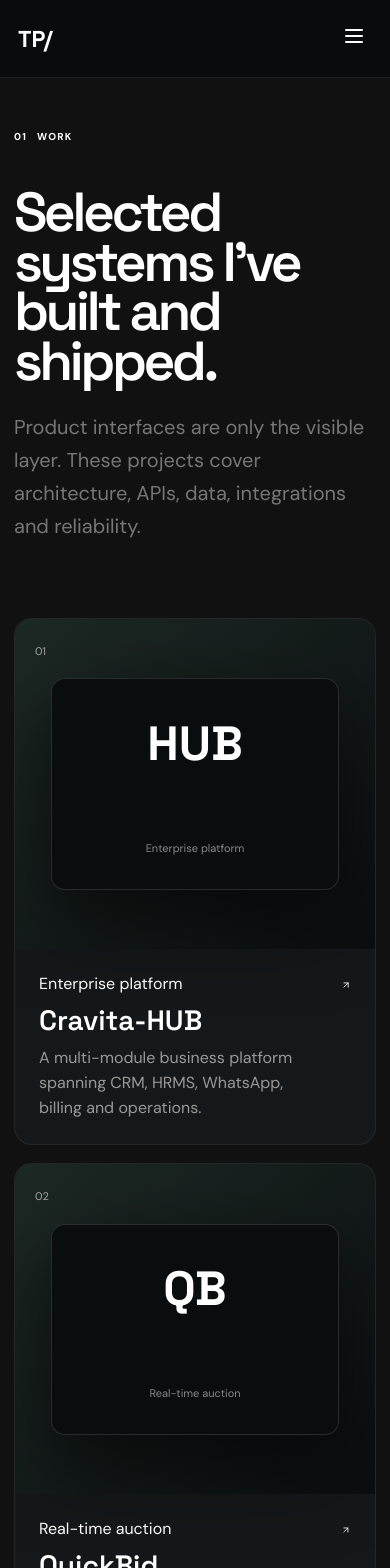
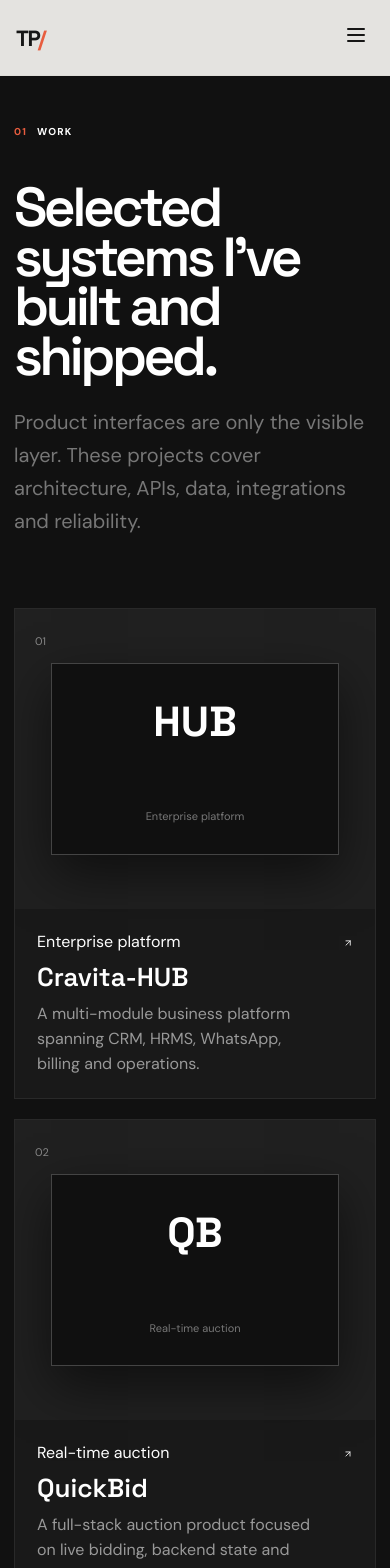
Before and after one commit to tushar0945/tushar.patil, a React (Vite) app: page /work in a window 390 px wide. Shown: the top 1568 px of the page. Built offline with nearby package versions, Linux system fonts and the light colour scheme.

Commit message:
refactor: replace editorial theme with minimal responsive styling

```diff
--- a/src/styles/globals.css
+++ b/src/styles/globals.css
@@ -1,40 +1,161 @@
 @import url('https://fonts.googleapis.com/css2?family=DM+Sans:wght@400;500;600;700&family=Space+Grotesk:wght@500;600;700&display=swap');
 @import './tokens.css';
-*{box-sizing:border-box}html{scroll-behavior:smooth}body{margin:0;background:var(--black);font-family:'DM Sans',sans-serif;color:#fff}a{text-decoration:none;color:inherit}button{font:inherit}
-.container{width:min(calc(100% - 64px),var(--container));margin:auto}
-.navbar{height:78px;position:fixed;inset:0 0 auto;z-index:50;padding:0 32px;display:flex;align-items:center;background:#090b0dcc;backdrop-filter:blur(16px);border-bottom:1px solid #ffffff12}.navbar__brand{font:700 23px 'Space Grotesk';margin-right:auto}.navbar__brand span{color:var(--orange)}.navbar__links{display:flex;gap:32px;margin-right:35px}.navbar__links a{font-size:14px;color:#aaa}.navbar__links a.active,.navbar__links a:hover{color:#fff}.navbar__cta{background:var(--orange);color:#111;padding:11px 16px;border-radius:99px;font-weight:700;font-size:13px}.navbar__menu{display:none}.navbar__mobile{display:none}
 
-.hero{min-height:100svh;padding:112px 0 24px;background:#eee9df;color:#111;position:relative;overflow:hidden}
-.hero-grid{position:absolute;inset:0;opacity:.35;background:linear-gradient(#1112 1px,transparent 1px),linear-gradient(90deg,#1112 1px,transparent 1px);background-size:110px 110px;mask-image:linear-gradient(to bottom,#000 70%,transparent)}
-.hero-orange-panel{position:absolute;right:0;top:0;width:42%;height:100%;background:var(--orange);clip-path:polygon(15% 0,100% 0,100% 100%,0 100%);z-index:0}
-.hero-inner{position:relative;min-height:calc(100svh - 136px);display:flex;flex-direction:column;z-index:1}
-.hero-topline{display:grid;grid-template-columns:1fr 2fr 1fr;padding-bottom:14px;border-bottom:1px solid #1113;font:700 10px 'Space Grotesk';letter-spacing:.15em}.hero-topline span:nth-child(2){text-align:center}.hero-topline span:last-child{text-align:right}
-.hero-topline i{font-style:normal;color:var(--orange);margin:0 7px}
-.hero-stage{flex:1;display:grid;grid-template-columns:1.06fr .94fr;align-items:center;gap:40px;padding:40px 0 24px}
-.hero-copy{position:relative;z-index:4}.hero-intro{font-size:clamp(19px,2vw,26px);line-height:1.1;max-width:430px;margin:0 0 22px}
-.hero h1{font:700 clamp(88px,13.2vw,184px)/.7 'Space Grotesk';letter-spacing:-.095em;margin:0}.hero h1 span,.hero h1 em{display:block;font-style:normal}.hero h1 em{color:#fff;text-shadow:8px 8px 0 #111}
-.hero-description{margin-top:35px;max-width:430px}.hero-description>span{font:700 11px 'Space Grotesk';letter-spacing:.18em}.hero-description p{font-size:15px;line-height:1.5;margin:10px 0 0;max-width:400px}
-.hero-actions{display:flex;gap:10px;margin-top:23px}.hero-cta{display:inline-flex;align-items:center;gap:8px;background:#111;color:#fff;padding:13px 17px;font-weight:700}.hero-cta:hover{background:var(--orange);color:#111}.hero-github{display:inline-flex;align-items:center;gap:8px;border:1px solid #1115;padding:13px 16px;font-weight:700}.hero-github:hover{border-color:#111;background:#111;color:#fff}
-.hero-visual{position:relative;height:min(70vh,660px);min-height:510px;display:flex;align-items:center;justify-content:center;z-index:2}
-.portrait-shadow{position:absolute;width:min(73%,390px);height:92%;background:#111;transform:translate(28px,28px) rotate(-3deg)}
-.portrait-frame{width:min(73%,390px);height:92%;position:relative;overflow:hidden;background:#222;border:2px solid #111;transform:rotate(3deg);box-shadow:0 0 0 1px #fff3}.portrait-frame img{width:100%;height:100%;object-fit:cover;object-position:center top;display:block;filter:grayscale(100%) contrast(1.08)}.portrait-overlay{position:absolute;inset:0;background:linear-gradient(145deg,transparent 35%,#ff4b173d 100%);mix-blend-mode:screen}.portrait-meta{position:absolute;left:14px;right:14px;bottom:13px;display:flex;align-items:end;justify-content:space-between;color:#fff}.portrait-meta span{font:700 9px 'Space Grotesk';border:1px solid #fff8;padding:6px 8px}.portrait-meta strong{font:700 16px/.88 'Space Grotesk';text-align:right}
-.hero-badge{position:absolute;right:2%;top:16%;background:#111;color:#fff;padding:15px 17px;min-width:145px;transform:rotate(-5deg);box-shadow:7px 7px 0 #fff}.hero-badge span{display:block;color:var(--orange);font:700 9px 'Space Grotesk';letter-spacing:.18em;margin-bottom:7px}.hero-badge strong{display:block;font:700 21px/.86 'Space Grotesk'}.hero-badge small{display:block;margin-top:10px;font:700 7px 'Space Grotesk';letter-spacing:.08em;color:#aaa}
-.hero-product-card{position:absolute;left:0;bottom:5%;width:190px;background:#f4f0e8;border:2px solid #111;padding:14px 15px;transform:rotate(-4deg);box-shadow:8px 8px 0 #111;color:#111}.hero-product-card span{font:700 8px 'Space Grotesk';color:var(--orange);letter-spacing:.15em}.hero-product-card strong{display:block;font:700 25px/.82 'Space Grotesk';letter-spacing:-.06em;margin:9px 0}.hero-product-card small{font:700 7px 'Space Grotesk';letter-spacing:.08em}.hero-product-card svg{position:absolute;right:12px;bottom:12px}
-.hero-bottom{display:flex;justify-content:space-between;border-top:1px solid #1113;padding-top:11px;font:700 9px 'Space Grotesk';letter-spacing:.14em}
-.section{padding:120px 0}.dark{background:var(--black);color:#fff}.cream{background:var(--cream);color:var(--ink)}.light{background:var(--paper);color:var(--ink)}
-.section-head{display:flex;justify-content:space-between;align-items:end;margin-bottom:55px}.section-head p{max-width:350px;color:#888}.section-label{display:flex;gap:10px;font-size:10px;font-weight:700;letter-spacing:.12em;text-transform:uppercase}.section-label span:first-child{color:var(--orange)}
-.project-grid{display:grid;grid-template-columns:1.2fr 1fr;gap:18px}.project-card{background:#15181a;border:1px solid #ffffff10;border-radius:18px;overflow:hidden;transition:.4s}.project-card:hover{transform:translateY(-7px);border-color:#ffffff30}.project-card__visual{height:300px;background:linear-gradient(135deg,#1d2925,#0b0e0f);padding:20px;position:relative}.project-card--featured .project-card__visual{height:500px;background:linear-gradient(135deg,#24513f,#0e211a)}.project-card__visual>span{color:#aaa;font-size:11px}.project-card__mock{position:absolute;inset:18% 10%;border:1px solid #ffffff20;border-radius:14px;background:#0a0d0e;display:grid;place-items:center;box-shadow:0 30px 80px #0009}.project-card__mock b{font:700 48px 'Space Grotesk'}.project-card__mock i{font-style:normal;color:#888;font-size:11px}.project-card__body{padding:24px;display:flex;justify-content:space-between;gap:20px}.project-card__body h3{font:600 28px 'Space Grotesk';margin:8px 0}.project-card__body p{color:#999;line-height:1.55;margin:0}.text-link{display:inline-block;margin-top:35px;font-weight:700}.dark-text{color:var(--ink)}
-.experience-list{max-width:1050px}.experience-row{display:grid;grid-template-columns:180px 1fr;gap:50px;padding:35px 0;border-top:1px solid var(--line)}.experience-row time{font-size:10px;font-weight:700;color:#777}.experience-row h3{font:600 28px 'Space Grotesk';margin:0 0 5px}.experience-row b{color:var(--orange);font-size:13px}.experience-row p{max-width:700px;line-height:1.65;color:#777}
-.proof{background:#dfe8de;color:#111;padding:110px 0}.proof h2{font:600 clamp(45px,6vw,82px)/.95 'Space Grotesk';letter-spacing:-.06em;max-width:1000px;margin:50px 0 80px}.stats{display:grid;grid-template-columns:repeat(4,1fr);border-top:1px solid #aaa}.stats div{padding:25px 18px;border-right:1px solid #aaa}.stats b{display:block;font:700 25px 'Space Grotesk'}.stats span{color:#777;font-size:12px}
-.two-col{display:grid;grid-template-columns:1fr 1fr;gap:100px}.two-col h2{font:600 clamp(42px,5vw,68px)/1 'Space Grotesk';letter-spacing:-.055em}.two-col p{font-size:19px;line-height:1.65;color:#777;max-width:560px}.contact-band{padding:120px 0;background:#080a0c}.contact-band h2{font:600 clamp(55px,8vw,110px)/.9 'Space Grotesk';letter-spacing:-.065em;max-width:1000px;margin:55px 0}.contact-band a{font-weight:700;border-bottom:1px solid;padding-bottom:7px}
-.page{min-height:100vh;padding:170px 0 120px}.page-intro{margin-bottom:75px}.page-intro h1,.contact-page h1{font:600 clamp(55px,8vw,110px)/.9 'Space Grotesk';letter-spacing:-.065em;max-width:1050px;margin:45px 0 25px}.page-intro p,.contact-page p{max-width:680px;font-size:20px;line-height:1.65;color:#777}.all{grid-template-columns:1fr 1fr}.project-page{background:var(--paper);color:var(--ink);padding-bottom:0}.case-visual{background:var(--black);padding:80px 0}.case-screen{height:540px;border:1px solid #ffffff16;border-radius:20px;background:linear-gradient(135deg,#24513f,#0b0f0d);display:grid;place-items:center;align-content:center;color:#fff}.case-screen strong{font:700 100px 'Space Grotesk';color:#ffffff20}.case-screen span{font:600 42px 'Space Grotesk'}.case-screen small{color:#888}.case-grid{padding:100px 0;display:grid;grid-template-columns:.7fr 1.3fr;gap:120px}.case-grid h2{font:600 30px 'Space Grotesk'}.case-grid p{color:#666;line-height:1.7}.tags{display:flex;flex-wrap:wrap;gap:8px}.tags span{border:1px solid var(--line);border-radius:99px;padding:9px 12px;font-size:12px}.about-grid{padding-top:20px}.contact-page{min-height:100vh;padding:180px 0;background:var(--orange);color:#111}.contact-actions{display:flex;gap:10px;flex-wrap:wrap;margin-top:45px}.contact-actions a{display:flex;align-items:center;gap:9px;background:#111;color:#fff;padding:14px 18px;border-radius:99px}.error{font:700 100px 'Space Grotesk';color:var(--orange)}
+*{box-sizing:border-box}
+html{scroll-behavior:smooth}
+body{margin:0;background:var(--paper);font-family:'DM Sans',sans-serif;color:var(--ink)}
+a{text-decoration:none;color:inherit}
+button{font:inherit}
+img{max-width:100%}
+.container{width:min(calc(100% - 48px),var(--container));margin:auto}
+
+/* Navigation */
+.navbar{height:76px;position:fixed;inset:0 0 auto;z-index:50;padding:0 24px;display:flex;align-items:center;background:rgba(247,246,242,.92);backdrop-filter:blur(12px);border-bottom:1px solid var(--line)}
+.navbar__brand{font:700 22px 'Space Grotesk';letter-spacing:-.06em;margin-right:auto}
+.navbar__brand span{color:var(--accent)}
+.navbar__links{display:flex;gap:30px;margin-right:30px}
+.navbar__links a{font-size:13px;color:#666;transition:color .2s}
+.navbar__links a.active,.navbar__links a:hover{color:var(--ink)}
+.navbar__cta{border:1px solid var(--ink);padding:9px 14px;font-size:13px;font-weight:600}
+.navbar__cta:hover{background:var(--ink);color:#fff}
+.navbar__menu{display:none;margin-left:auto;background:none;border:0;color:var(--ink)}
+.navbar__mobile{display:none}
+
+/* Minimal hero */
+.hero{min-height:100svh;padding:76px 0 0;background:var(--paper);color:var(--ink);position:relative}
+.hero-inner{min-height:calc(100svh - 76px);display:flex;flex-direction:column}
+.hero-topline{display:flex;justify-content:space-between;padding:22px 0;border-bottom:1px solid var(--line);font:600 10px 'Space Grotesk';letter-spacing:.13em;color:#777}
+.hero-topline i{font-style:normal;color:var(--accent);margin:0 7px}
+.hero-stage{flex:1;display:grid;grid-template-columns:minmax(0,1.15fr) minmax(300px,.85fr);align-items:center;gap:80px;padding:72px 0}
+.hero-copy{max-width:760px}
+.hero-intro{font-size:clamp(20px,2.5vw,30px);line-height:1.25;max-width:620px;margin:0 0 34px;color:#333}
+.hero h1{font:700 clamp(74px,10.8vw,142px)/.84 'Space Grotesk';letter-spacing:-.085em;margin:0}
+.hero h1 span,.hero h1 em{display:block;font-style:normal}
+.hero h1 em{color:var(--accent)}
+.hero-description{margin-top:34px;max-width:580px}
+.hero-description>span{font:700 10px 'Space Grotesk';letter-spacing:.17em;color:#777}
+.hero-description p{font-size:16px;line-height:1.55;margin:10px 0 0;color:#444}
+.hero-actions{display:flex;gap:12px;margin-top:28px}
+.hero-cta,.hero-github{display:inline-flex;align-items:center;gap:8px;padding:12px 15px;font-weight:600;font-size:13px}
+.hero-cta{background:var(--ink);color:#fff}
+.hero-cta:hover{background:var(--accent)}
+.hero-github{border:1px solid var(--line)}
+.hero-github:hover{border-color:var(--ink)}
+.hero-visual{position:relative;justify-self:end;width:min(100%,390px)}
+.portrait-frame{position:relative;aspect-ratio:4/5;overflow:hidden;background:#ddd;border:1px solid #ccc}
+.portrait-frame img{width:100%;height:100%;object-fit:cover;object-position:center top;display:block;filter:grayscale(100%)}
+.portrait-overlay{display:none}
+.portrait-meta{position:absolute;left:16px;right:16px;bottom:16px;display:flex;align-items:end;justify-content:space-between;color:#fff}
+.portrait-meta span{font:600 9px 'Space Grotesk';background:rgba(0,0,0,.72);padding:6px 8px}
+.portrait-meta strong{font:700 15px/.9 'Space Grotesk';text-align:right;text-shadow:0 1px 8px #000}
+.portrait-shadow,.hero-badge,.hero-product-card{display:none}
+.hero-bottom{display:flex;justify-content:space-between;border-top:1px solid var(--line);padding:14px 0;font:600 9px 'Space Grotesk';letter-spacing:.13em;color:#777}
+
+/* Sections */
+.section{padding:110px 0}
+.dark{background:var(--black);color:#fff}
+.cream{background:var(--cream);color:var(--ink)}
+.light{background:var(--paper);color:var(--ink)}
+.section-head{display:flex;justify-content:space-between;align-items:end;margin-bottom:45px}
+.section-head p{max-width:380px;color:#777;margin:0}
+.section-label{display:flex;gap:10px;font-size:10px;font-weight:700;letter-spacing:.12em;text-transform:uppercase}
+.section-label span:first-child{color:var(--accent)}
+.project-grid{display:grid;grid-template-columns:1.2fr 1fr;gap:20px}
+.project-card{background:#191919;border:1px solid #292929;border-radius:0;overflow:hidden;transition:transform .3s,border-color .3s}
+.project-card:hover{transform:translateY(-4px);border-color:#444}
+.project-card__visual{height:300px;background:#202020;padding:20px;position:relative}
+.project-card--featured .project-card__visual{height:430px}
+.project-card__visual>span{color:#888;font-size:11px}
+.project-card__mock{position:absolute;inset:18% 10%;border:1px solid #444;background:#101010;display:grid;place-items:center;box-shadow:0 20px 50px #0008}
+.project-card__mock b{font:700 42px 'Space Grotesk'}
+.project-card__mock i{font-style:normal;color:#777;font-size:11px}
+.project-card__body{padding:22px;display:flex;justify-content:space-between;gap:20px}
+.project-card__body h3{font:600 26px 'Space Grotesk';margin:8px 0}
+.project-card__body p{color:#999;line-height:1.55;margin:0}
+.text-link{display:inline-block;margin-top:32px;font-weight:700}
+.dark-text{color:var(--ink)}
+
+.experience-list{max-width:1050px}
+.experience-row{display:grid;grid-template-columns:180px 1fr;gap:50px;padding:35px 0;border-top:1px solid var(--line)}
+.experience-row time{font-size:10px;font-weight:700;color:#777}
+.experience-row h3{font:600 28px 'Space Grotesk';margin:0 0 5px}
+.experience-row b{color:var(--accent);font-size:13px}
+.experience-row p{max-width:700px;line-height:1.65;color:#777}
+
+.proof{background:#e8e7e1;color:var(--ink);padding:105px 0}
+.proof h2{font:600 clamp(42px,5.8vw,76px)/.98 'Space Grotesk';letter-spacing:-.06em;max-width:950px;margin:45px 0 70px}
+.stats{display:grid;grid-template-columns:repeat(4,1fr);border-top:1px solid #c9c8c2}
+.stats div{padding:22px 18px;border-right:1px solid #c9c8c2}
+.stats b{display:block;font:700 24px 'Space Grotesk'}
+.stats span{color:#777;font-size:12px}
+
+.two-col{display:grid;grid-template-columns:1fr 1fr;gap:100px}
+.two-col h2{font:600 clamp(42px,5vw,68px)/1 'Space Grotesk';letter-spacing:-.055em}
+.two-col p{font-size:19px;line-height:1.65;color:#777;max-width:560px}
+.contact-band{padding:110px 0;background:var(--black);color:#fff}
+.contact-band h2{font:600 clamp(48px,7vw,94px)/.92 'Space Grotesk';letter-spacing:-.065em;max-width:950px;margin:45px 0}
+.contact-band a{font-weight:700;border-bottom:1px solid;padding-bottom:7px}
+
+.page{min-height:100vh;padding:155px 0 110px}
+.page-intro{margin-bottom:70px}
+.page-intro h1,.contact-page h1{font:600 clamp(55px,8vw,110px)/.9 'Space Grotesk';letter-spacing:-.065em;max-width:1050px;margin:45px 0 25px}
+.page-intro p,.contact-page p{max-width:680px;font-size:20px;line-height:1.65;color:#777}
+.all{grid-template-columns:1fr 1fr}
+.project-page{background:var(--paper);color:var(--ink);padding-bottom:0}
+.case-visual{background:var(--black);padding:70px 0}
+.case-screen{height:540px;border:1px solid #333;background:#171717;display:grid;place-items:center;align-content:center;color:#fff}
+.case-screen strong{font:700 100px 'Space Grotesk';color:#ffffff14}
+.case-screen span{font:600 42px 'Space Grotesk'}
+.case-screen small{color:#888}
+.case-grid{padding:90px 0;display:grid;grid-template-columns:.7fr 1.3fr;gap:120px}
+.case-grid h2{font:600 30px 'Space Grotesk'}
+.case-grid p{color:#666;line-height:1.7}
+.tags{display:flex;flex-wrap:wrap;gap:8px}
+.tags span{border:1px solid var(--line);border-radius:99px;padding:9px 12px;font-size:12px}
+.about-grid{padding-top:20px}
+.contact-page{min-height:100vh;padding:170px 0;background:var(--ink);color:#fff}
+.contact-page p{color:#aaa}
+.contact-actions{display:flex;gap:10px;flex-wrap:wrap;margin-top:45px}
+.contact-actions a{display:flex;align-items:center;gap:9px;border:1px solid #444;color:#fff;padding:13px 17px}
+.contact-actions a:hover{background:#fff;color:#111}
+.error{font:700 100px 'Space Grotesk';color:var(--accent)}
 
 @media(max-width:850px){
-.container{width:calc(100% - 32px)}.navbar{padding:0 18px}.navbar__links,.navbar__cta{display:none}.navbar__menu{display:block;margin-left:auto;background:none;border:0;color:#fff}.navbar__mobile{display:grid;position:absolute;top:78px;left:0;right:0;background:#0a0c0e;padding:18px;gap:4px}.navbar__mobile a{padding:14px 0;border-bottom:1px solid #ffffff12}
-.hero{min-height:100svh;padding:101px 0 18px}.hero-grid{background-size:72px 72px;opacity:.35}.hero-orange-panel{width:34%;clip-path:polygon(35% 0,100% 0,100% 100%,0 100%)}.hero-inner{min-height:calc(100svh - 119px)}.hero-topline{grid-template-columns:1fr 1fr;font-size:8px;padding-bottom:11px}.hero-topline span:nth-child(2){grid-column:1/-1;grid-row:1;text-align:right}.hero-topline span:first-child{grid-row:2}.hero-topline span:last-child{grid-row:2;text-align:right}
-.hero-stage{display:block;padding:28px 0 15px}.hero-intro{font-size:18px;max-width:260px;margin-bottom:14px}.hero h1{font-size:clamp(76px,21vw,118px);line-height:.7}.hero h1 em{text-shadow:5px 5px 0 #111}.hero-description{margin-top:22px;max-width:260px}.hero-description>span{font-size:9px}.hero-description p{font-size:13px;line-height:1.45;margin-top:7px}.hero-actions{margin-top:16px}.hero-cta,.hero-github{padding:10px 12px;font-size:12px}
-.hero-visual{height:380px;min-height:0;margin-top:14px;justify-content:flex-end;align-items:flex-end}.portrait-shadow{width:69%;height:94%;transform:translate(15px,17px) rotate(-3deg)}.portrait-frame{width:69%;height:94%;transform:rotate(3deg)}.hero-badge{right:1%;top:8%;min-width:112px;padding:12px 13px;box-shadow:5px 5px 0 #fff}.hero-badge strong{font-size:16px}.hero-badge small{font-size:6px}.hero-product-card{left:0;bottom:4%;width:155px;padding:11px 12px}.hero-product-card strong{font-size:20px}.hero-product-card small{font-size:6px}.hero-bottom{font-size:7px;padding-top:9px}.section{padding:85px 0}.section-head{display:grid;gap:20px}.project-grid,.all{grid-template-columns:1fr}.project-card--featured .project-card__visual,.project-card__visual{height:330px}.experience-row{grid-template-columns:1fr;gap:10px}.stats{grid-template-columns:1fr 1fr}.stats div{border-bottom:1px solid #aaa}.page{padding-top:130px}.case-screen{height:360px}
+.container{width:calc(100% - 32px)}
+.navbar{padding:0 16px}.navbar__links,.navbar__cta{display:none}.navbar__menu{display:block}
+.navbar__mobile{display:grid;position:absolute;top:76px;left:0;right:0;background:var(--paper);padding:12px 16px 18px;border-bottom:1px solid var(--line);gap:0}
+.navbar__mobile a{padding:14px 0;border-bottom:1px solid var(--line);font-size:14px}
+.hero{padding-top:76px}
+.hero-inner{min-height:auto}
+.hero-topline{padding:17px 0;font-size:8px}
+.hero-stage{display:flex;flex-direction:column;align-items:stretch;gap:38px;padding:48px 0 42px}
+.hero-copy{max-width:none}
+.hero-intro{font-size:20px;max-width:330px;margin-bottom:25px}
+.hero h1{font-size:clamp(70px,20vw,120px)}
+.hero-description{margin-top:28px}
+.hero-description p{font-size:14px}
+.hero-visual{width:min(100%,340px);align-self:center;justify-self:auto}
+.portrait-frame{aspect-ratio:4/5}
+.hero-bottom{font-size:7px}
+.section{padding:80px 0}
+.section-head{display:grid;gap:18px}
+.project-grid,.all{grid-template-columns:1fr}
+.project-card--featured .project-card__visual,.project-card__visual{height:300px}
+.experience-row{grid-template-columns:1fr;gap:10px}
+.stats{grid-template-columns:1fr 1fr}
+.page{padding-top:125px}
+.case-screen{height:360px}
+.two-col{grid-template-columns:1fr;gap:35px}
 }
 @media(max-width:520px){
-.container{width:calc(100% - 28px)}.hero-topline span:nth-child(2){font-size:7px}.hero-stage{padding-top:24px}.hero h1{font-size:22vw}.hero-visual{height:345px}.portrait-frame,.portrait-shadow{width:71%}.hero-badge{right:0;top:7%;min-width:105px}.hero-product-card{width:145px}.hero-bottom{display:grid;gap:7px}.stats{grid-template-columns:1fr}.hero-orange-panel{width:38%}
+.container{width:calc(100% - 28px)}
+.hero-topline span:last-child{display:none}
+.hero-stage{padding-top:38px}
+.hero h1{font-size:22vw}
+.hero-actions{flex-wrap:wrap}
+.hero-cta,.hero-github{flex:1;justify-content:center}
+.hero-visual{width:100%;max-width:310px}
+.hero-bottom{display:grid;gap:8px}
+.stats{grid-template-columns:1fr}
+.stats div{border-right:0;border-bottom:1px solid #c9c8c2}
 }
```
